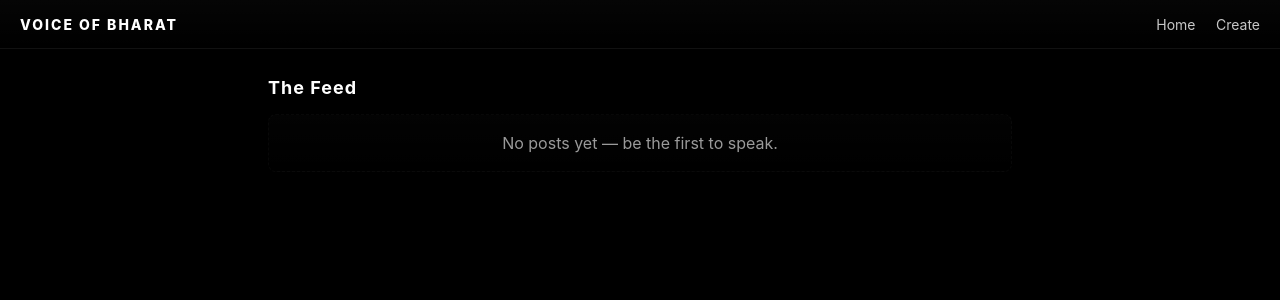
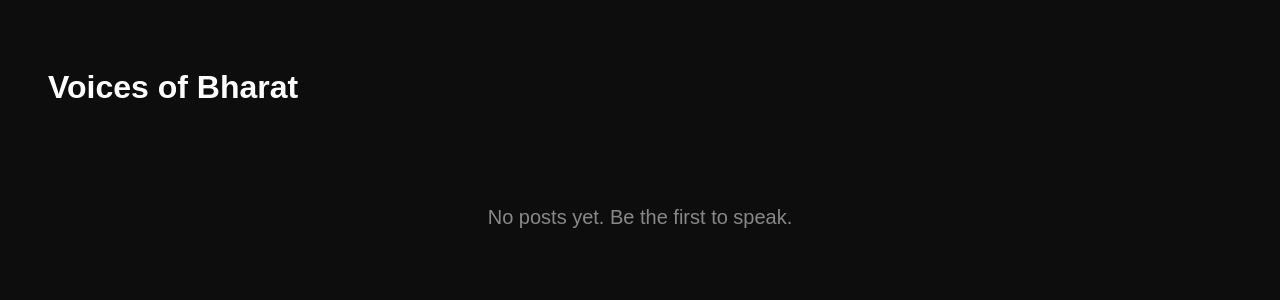
Before and after one commit to vrush757-gif/voice-of-bharat, a Flask app: template templates/feed.html in a window 1280 px wide. Shown: the top 300 px of the page. Run offline with Flask 3, Linux system fonts and the light colour scheme; the template is opened without the code that fills it, so the values that code supplies are empty.

Commit message:
Update feed.html

```diff
--- a/templates/feed.html
+++ b/templates/feed.html
@@ -1,42 +1,87 @@
-<!doctype html>
+<!DOCTYPE html>
 <html lang="en">
 <head>
-  <meta charset="utf-8" />
-  <title>Feed — Voice of Bharat</title>
-  <meta name="viewport" content="width=device-width,initial-scale=1" />
-  <link rel="stylesheet" href="{{ url_for('static', filename='style.css') }}">
+    <meta charset="UTF-8" />
+    <meta name="viewport" content="width=device-width, initial-scale=1.0" />
+    <title>Feed • Voice of Bharat</title>
+
+    <style>
+        body {
+            background-color: #0d0d0d;
+            color: white;
+            font-family: Arial, sans-serif;
+            padding: 40px;
+        }
+
+        h1 {
+            font-size: 32px;
+            margin-bottom: 30px;
+        }
+
+        .post {
+            background: #1a1a1a;
+            padding: 20px;
+            margin-bottom: 20px;
+            border-radius: 12px;
+            border: 1px solid #333;
+        }
+
+        .content {
+            font-size: 18px;
+            margin-bottom: 15px;
+            line-height: 1.6;
+        }
+
+        .actions {
+            display: flex;
+            gap: 20px;
+        }
+
+        button {
+            background: #ffffff;
+            border: none;
+            padding: 8px 14px;
+            cursor: pointer;
+            border-radius: 6px;
+            font-weight: bold;
+        }
+
+        button:hover {
+            opacity: 0.8;
+        }
+
+        .empty {
+            font-size: 20px;
+            color: #888;
+            text-align: center;
+            margin-top: 100px;
+        }
+    </style>
 </head>
-<body class="bg">
-  <header class="topbar">
-    <div class="brand">VOICE OF BHARAT</div>
-    <nav class="nav">
-      <a href="/" class="link">Home</a>
-      <a href="/create" class="link">Create</a>
-    </nav>
-  </header>
 
-  <main class="container">
-    <h2 class="section-title">The Feed</h2>
+<body>
+
+    <h1>Voices of Bharat</h1>
 
     {% if posts|length == 0 %}
-      <div class="empty">No posts yet — be the first to speak.</div>
+        <p class="empty">No posts yet. Be the first to speak.</p>
+    {% else %}
+        {% for post in posts %}
+            <div class="post">
+                <div class="content">{{ post[1] }}</div>
+
+                <div class="actions">
+                    <form action="{{ url_for('like_post', post_id=post[0]) }}" method="POST">
+                        <button type="submit">❤️ {{ post[2] }}</button>
+                    </form>
+
+                    <form action="{{ url_for('repost_post', post_id=post[0]) }}" method="POST">
+                        <button type="submit">🔁 {{ post[3] }}</button>
+                    </form>
+                </div>
+            </div>
+        {% endfor %}
     {% endif %}
 
-    <section class="posts">
-      {% for p in posts %}
-      <article class="post-card">
-        <div class="post-content">{{ p[1] }}</div>
-
-        <div class="post-meta">
-          <div class="meta-left">
-            <a class="action" href="/like/{{ p[0] }}">❤️ {{ p[2] }}</a>
-            <a class="action" href="/repost/{{ p[0] }}">🔁 {{ p[3] }}</a>
-          </div>
-          <div class="meta-time">{{ p[0] }}</div>
-        </div>
-      </article>
-      {% endfor %}
-    </section>
-  </main>
 </body>
 </html>
```
